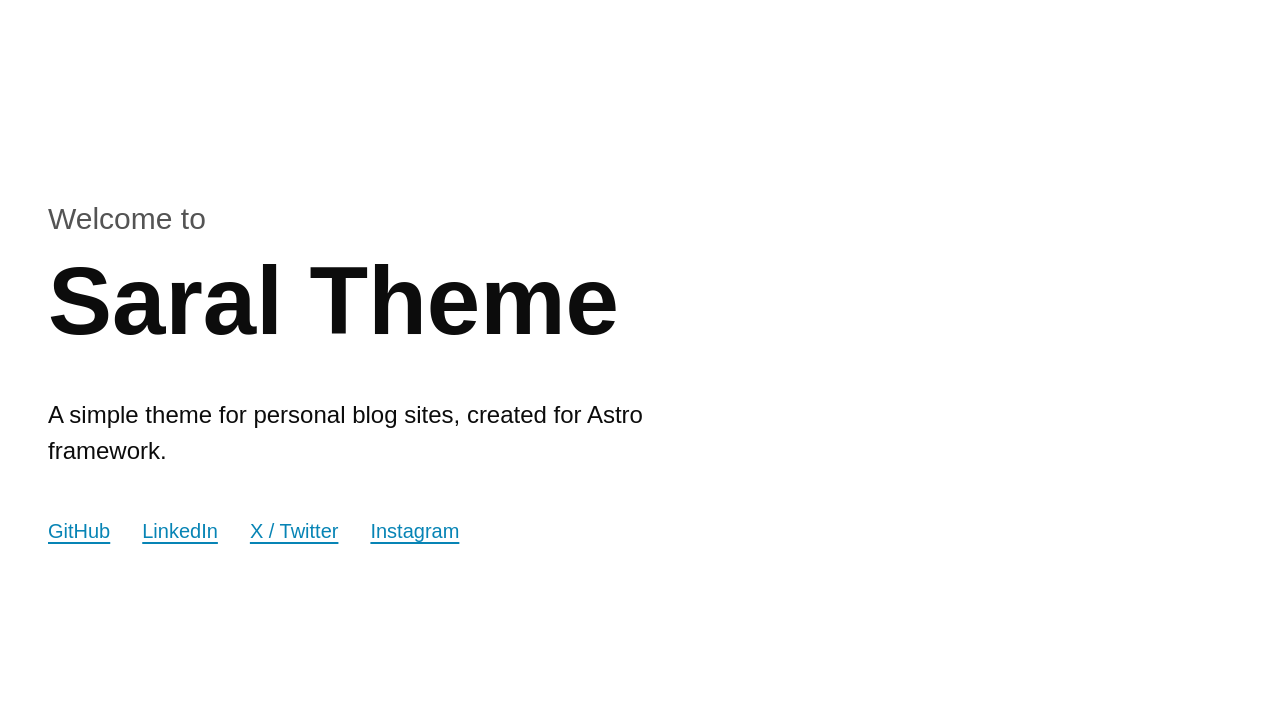
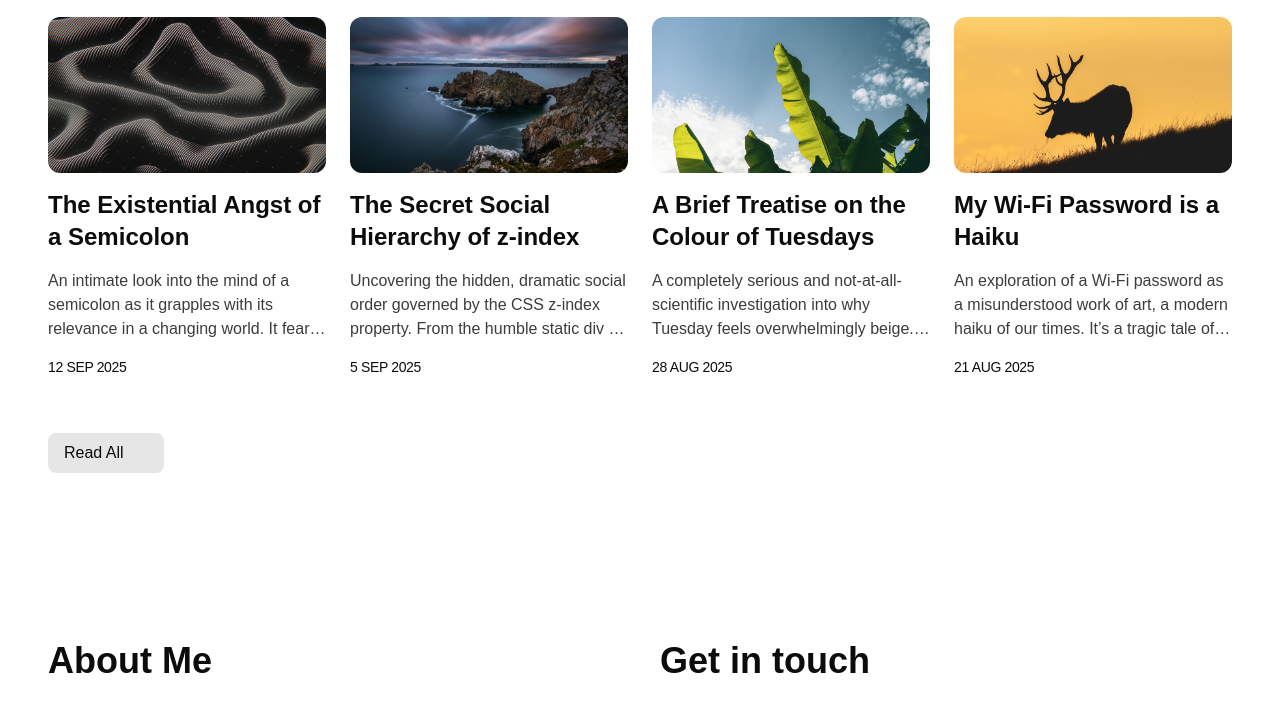
Before and after one commit to Gray-Cup/bulk-ctc, an Astro site: page / in a window 1280 px wide. Shown: the part 59-773 px from the top of the page. Built offline with nearby package versions, Linux system fonts and the light colour scheme; Astro itself is replaced by a stand-in of ours; some icons are missing.

Commit message:
Update index.astro

```diff
--- a/src/pages/index.astro
+++ b/src/pages/index.astro
@@ -11,7 +11,7 @@ const posts = (await getCollection('blog'))
 ---
 
 <BaseLayout>
-	<main
+	<!-- <main
 		class="app-container flex flex-col gap-12 justify-center py-36 md:py-48 pt-44 md:pt-56 relative"
 	>
 		<div>
@@ -34,7 +34,7 @@ const posts = (await getCollection('blog'))
 				))
 			}
 		</div>
-	</main>
+	</main> -->
 
 	<!-- Recent Posts Section -->
 	<section class="app-container">
```
